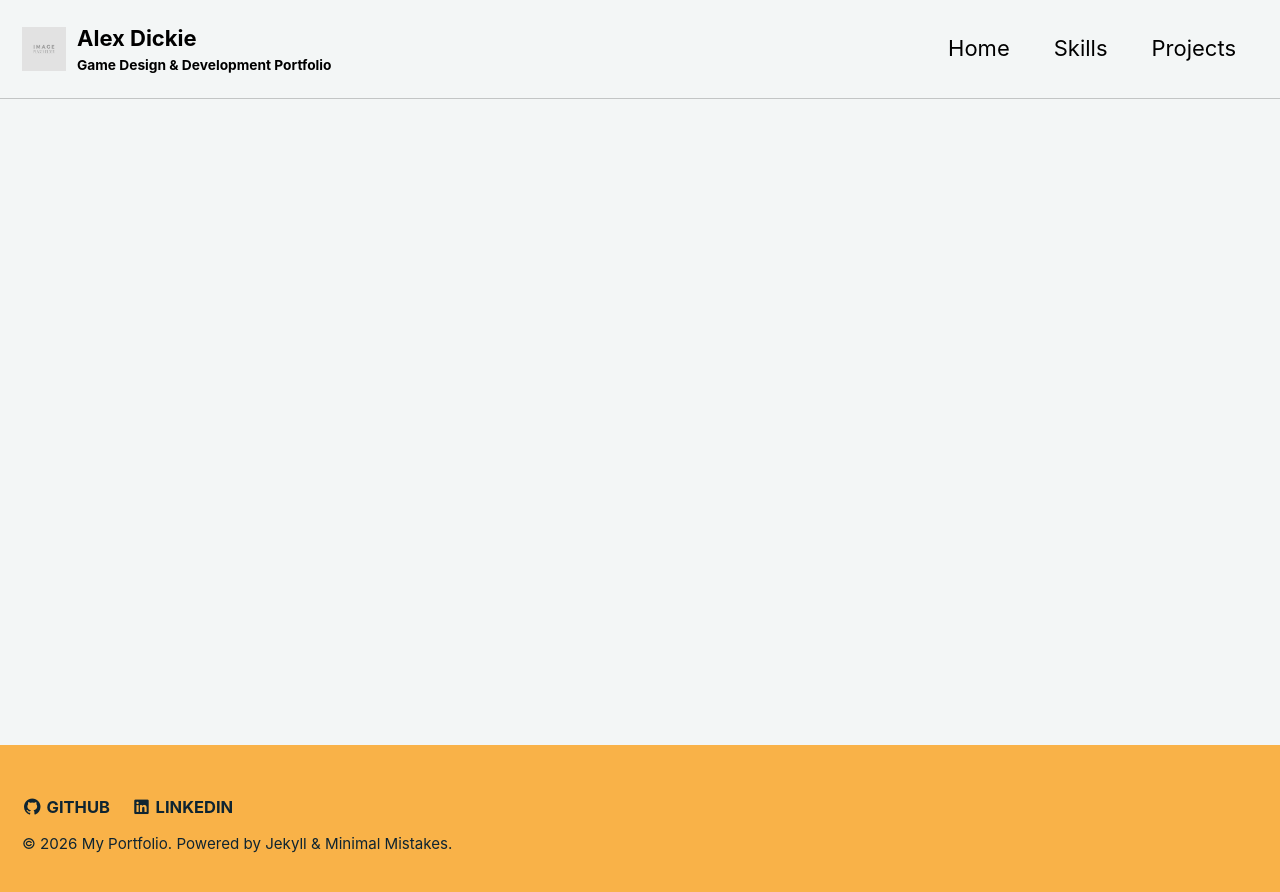
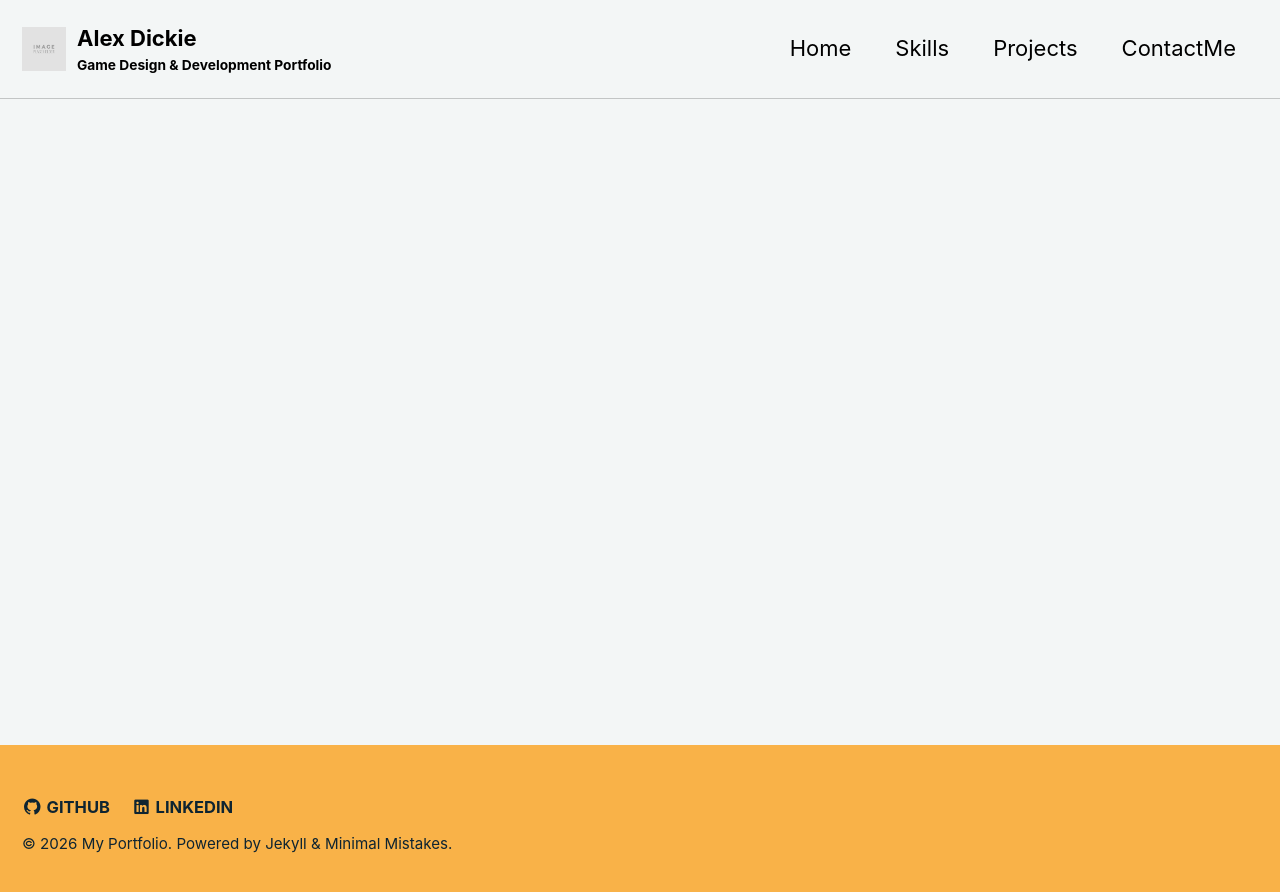
Before and after one commit to AlexUlster/AlexUlster.github.io, a Jekyll site: the page built from _pages/ContactMe.md, in a window 1280 px wide. Shown: the top 892 px of the page. Built offline with Jekyll 4.4.1, drawn with Linux system fonts in a browser that asks for light colours.

Commit message:
Update navigation.yml

```diff
--- a/_data/navigation.yml
+++ b/_data/navigation.yml
@@ -14,6 +14,9 @@ main:
       - title: "Capstone"
         url: /projects/capstone/
 
+  - title: "ContactMe"
+    url: /ContactMe/
+
 # Sidebar menu for the Projects page
 projects:
   - title: "Game Jam"
```
